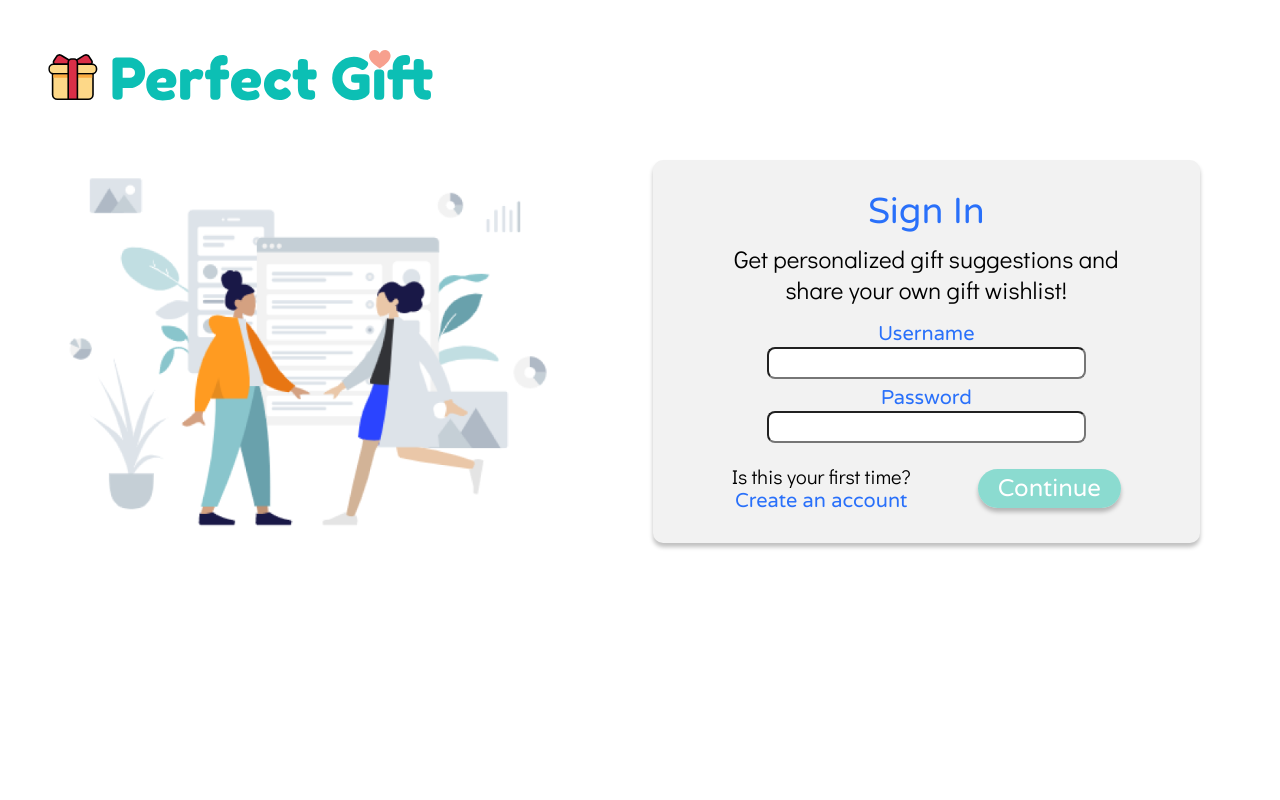
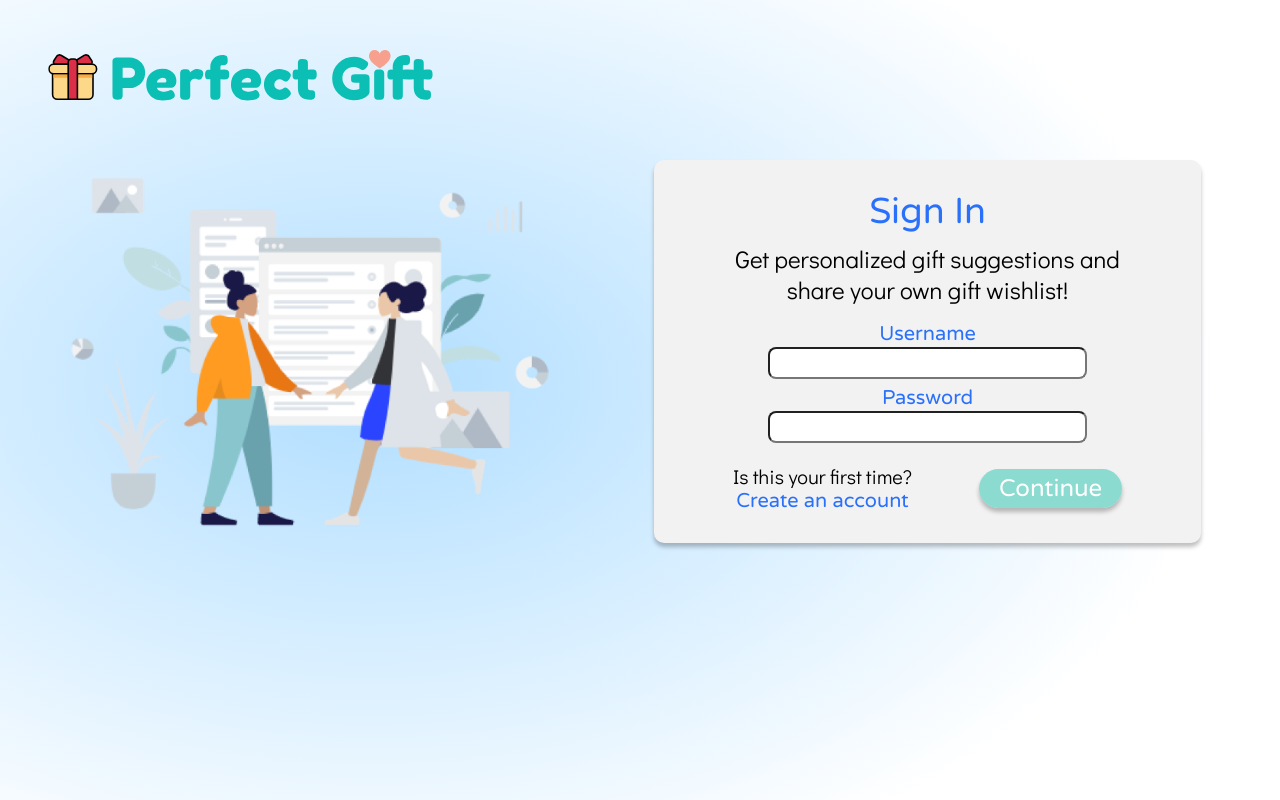
Before and after one commit to venuswku/perfect-gift, a React (Create React App) app: page /sign_in in a window 1280 px wide. Built offline with nearby package versions, Linux system fonts and the light colour scheme.

Commit message:
add blue background for sign in page

```diff
--- a/src/pages/Sign_In/Sign_In.css
+++ b/src/pages/Sign_In/Sign_In.css
@@ -1,7 +1,7 @@
 .SignIn {
-  padding: 0% 5% 5% 0%;
-  overflow-x: hidden;
-  max-height: 100vh;
+  overflow: hidden;
+  min-height: 100vh;
+  background: radial-gradient(66.39% 66.39% at 28.91% 48.19%, #B0DEFF 0%, rgba(255, 255, 255, 0) 100%), #FFFFFF;
 }
 
 .signInContent {
```
